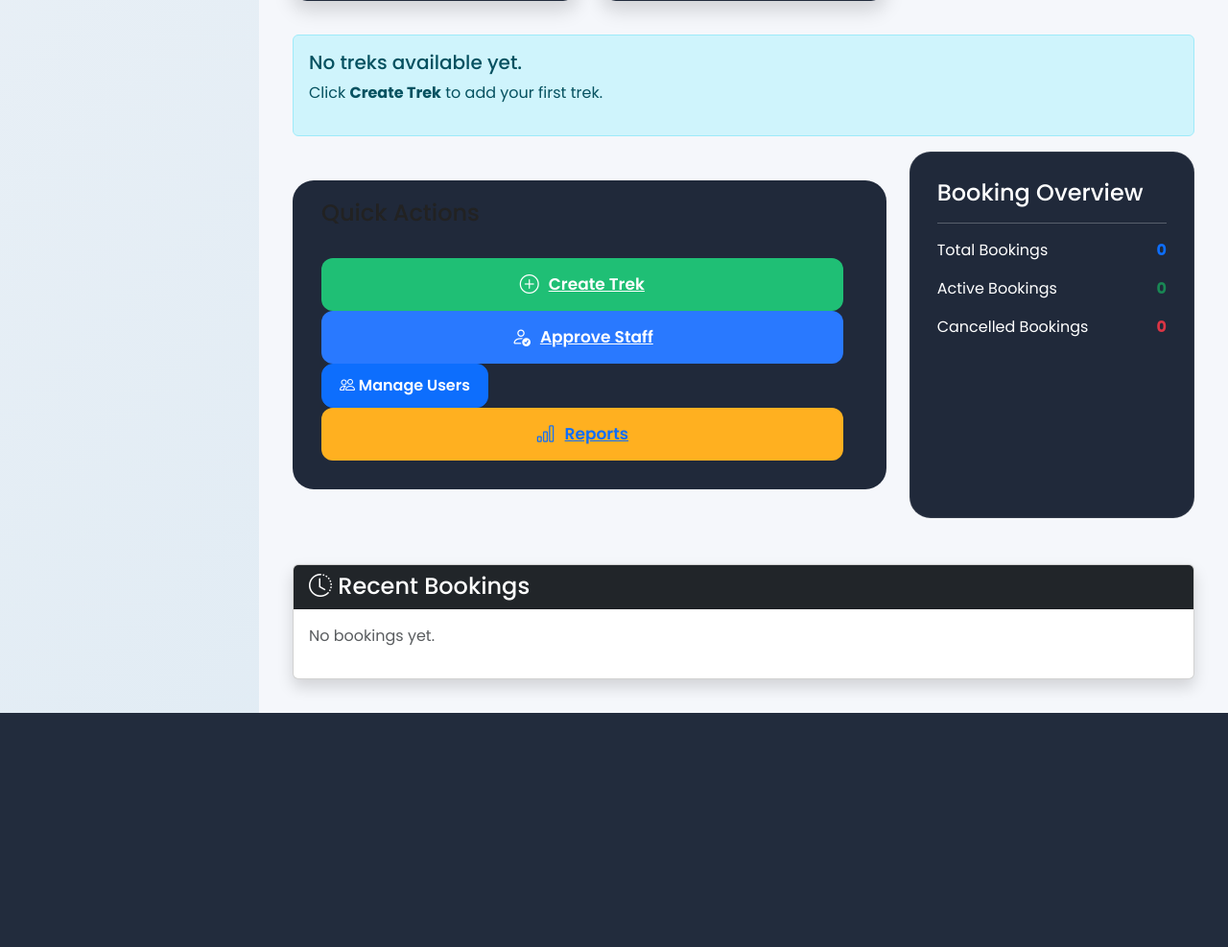
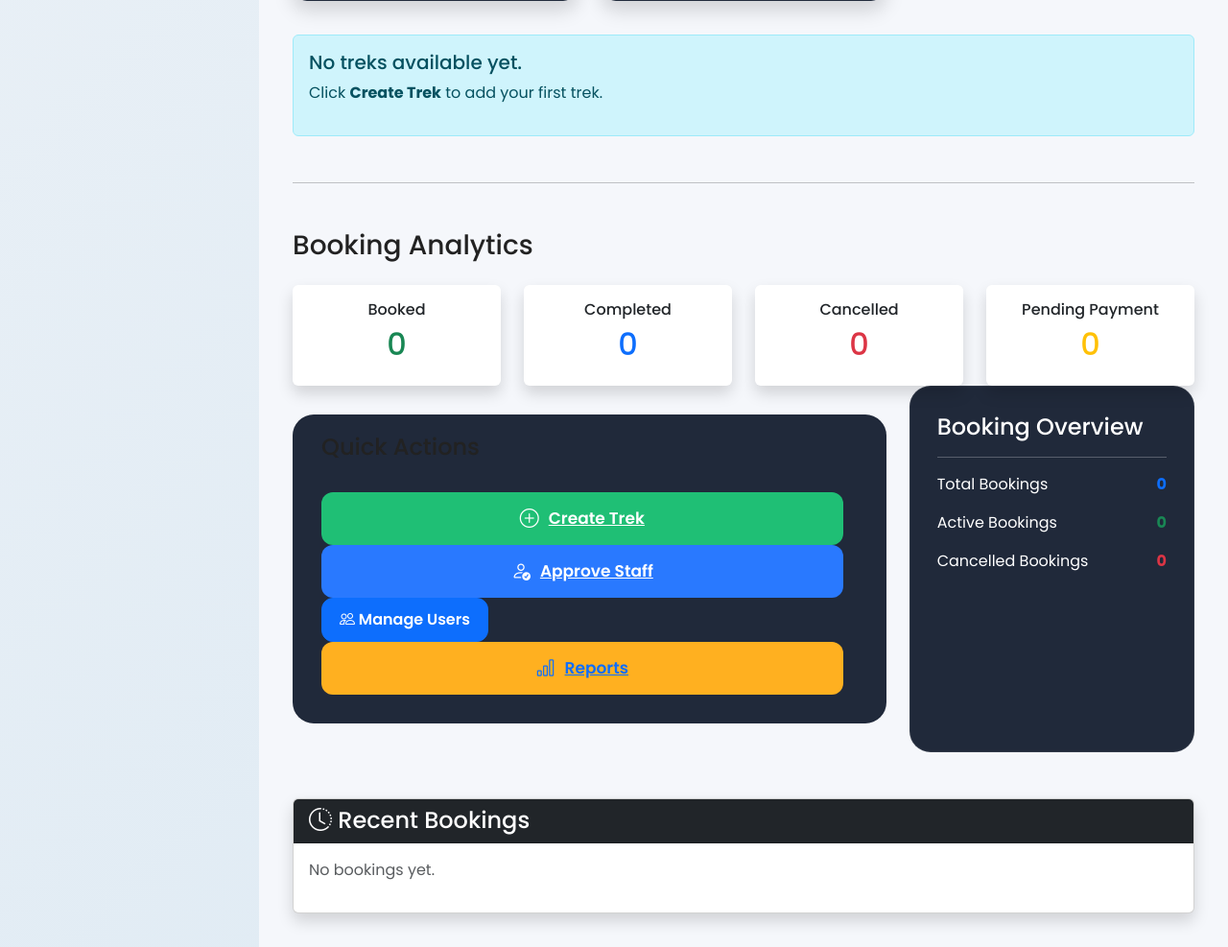
Before and after one commit to Sheetal-cell/TrailSync, a Flask app: page /admin/dashboard in a window 1280 px wide. Shown: the part 1008-1995 px from the top of the page at 96% size. Before the commit the page ends 1751 px from the top, so only its background shows below. Run offline with Flask 3, Linux system fonts and the light colour scheme; a user stored in the database is signed in; data comes from the database, SQL or seed files in the repository; data that the repository does not hold is empty.

Commit message:
Milestone: Trek Booking History and Trek Status Tracking

```diff
--- a/app/admin/routes.py
+++ b/app/admin/routes.py
@@ -57,6 +57,18 @@ def dashboard():
         booking_status="CANCELLED"
     ).count()
 
+    completed_bookings = Booking.query.filter_by(
+        booking_status="COMPLETED"
+    ).count()
+
+    pending_payment = Booking.query.filter_by(
+        payment_status="PENDING"
+    ).count()
+
+    paid_payment = Booking.query.filter_by(
+        payment_status="PAID"
+    ).count()
+
     recent_bookings = Booking.query.order_by(
         Booking.booking_date.desc()
     ).limit(5).all()
@@ -76,7 +88,10 @@ def dashboard():
         active_bookings=active_bookings,
         cancelled_bookings=cancelled_bookings,
         recent_bookings=recent_bookings,
-        recent_users=recent_users
+        recent_users=recent_users,
+        completed_bookings=completed_bookings,
+        pending_payment=pending_payment,
+        paid_payment=paid_payment,
     )
 
 @admin_bp.route("/treks/create", methods=["GET", "POST"])
--- a/app/templates/admin/dashboard.html
+++ b/app/templates/admin/dashboard.html
@@ -210,6 +210,60 @@ Confirmed
 </div>
 {% endif %}
 
+<hr class="my-5">
+
+<h3 class="mb-4">
+Booking Analytics
+</h3>
+
+<div class="row g-4">
+
+    <div class="col-md-3">
+        <div class="card shadow border-0 text-center">
+            <div class="card-body">
+                <h6>Booked</h6>
+                <h2 class="text-success">
+                    {{ active_bookings }}
+                </h2>
+            </div>
+        </div>
+    </div>
+
+    <div class="col-md-3">
+        <div class="card shadow border-0 text-center">
+            <div class="card-body">
+                <h6>Completed</h6>
+                <h2 class="text-primary">
+                    {{ completed_bookings }}
+                </h2>
+            </div>
+        </div>
+    </div>
+
+    <div class="col-md-3">
+        <div class="card shadow border-0 text-center">
+            <div class="card-body">
+                <h6>Cancelled</h6>
+                <h2 class="text-danger">
+                    {{ cancelled_bookings }}
+                </h2>
+            </div>
+        </div>
+    </div>
+
+    <div class="col-md-3">
+        <div class="card shadow border-0 text-center">
+            <div class="card-body">
+                <h6>Pending Payment</h6>
+                <h2 class="text-warning">
+                    {{ pending_payment }}
+                </h2>
+            </div>
+        </div>
+    </div>
+
+</div>
+
 <div class="row g-4 mb-5">
 
 <div class="col-lg-8">
```
Also changed, not shown: app/staff/routes.py (+31 -8 lines), app/templates/staff/update_status.html (+19 -7 lines).
